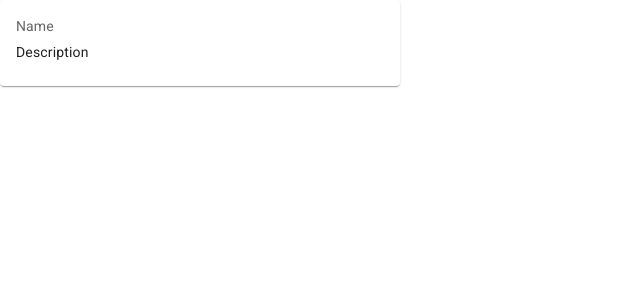
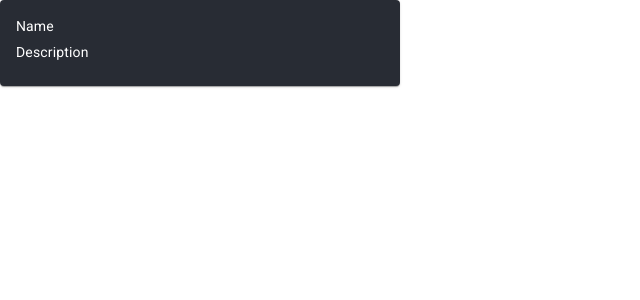
Before and after one commit to EngiSon/todo, a React (Create React App) app in the folder todo-client/: page / in a window 1280 px wide. Shown: the top 300 px of the page, without its empty margins (0-640 px from the left). Built offline with nearby package versions, Linux system fonts and the light colour scheme.

Commit message:
Changed card background and text color

```diff
--- a/todo-client/src/components/TodoCard.js
+++ b/todo-client/src/components/TodoCard.js
@@ -3,12 +3,12 @@ import {CardContent, Card, Typography} from '@mui/material'
 
 export default function TodoCard() {
   return(
-    <Card sx={{ width: 400}}>
+    <Card sx={{ width: 400}} style={{backgroundColor: '#282c34'}}>
       <CardContent>
-       <Typography sx={{ fontSize:14 }} color="text.secondary" gutterBottom>
+       <Typography sx={{ fontSize:14 }} color="white" gutterBottom>
           Name
        </Typography>
-       <Typography variant="body2">
+       <Typography variant="body2" color="white">
           Description
         </Typography>
       </CardContent>
```
